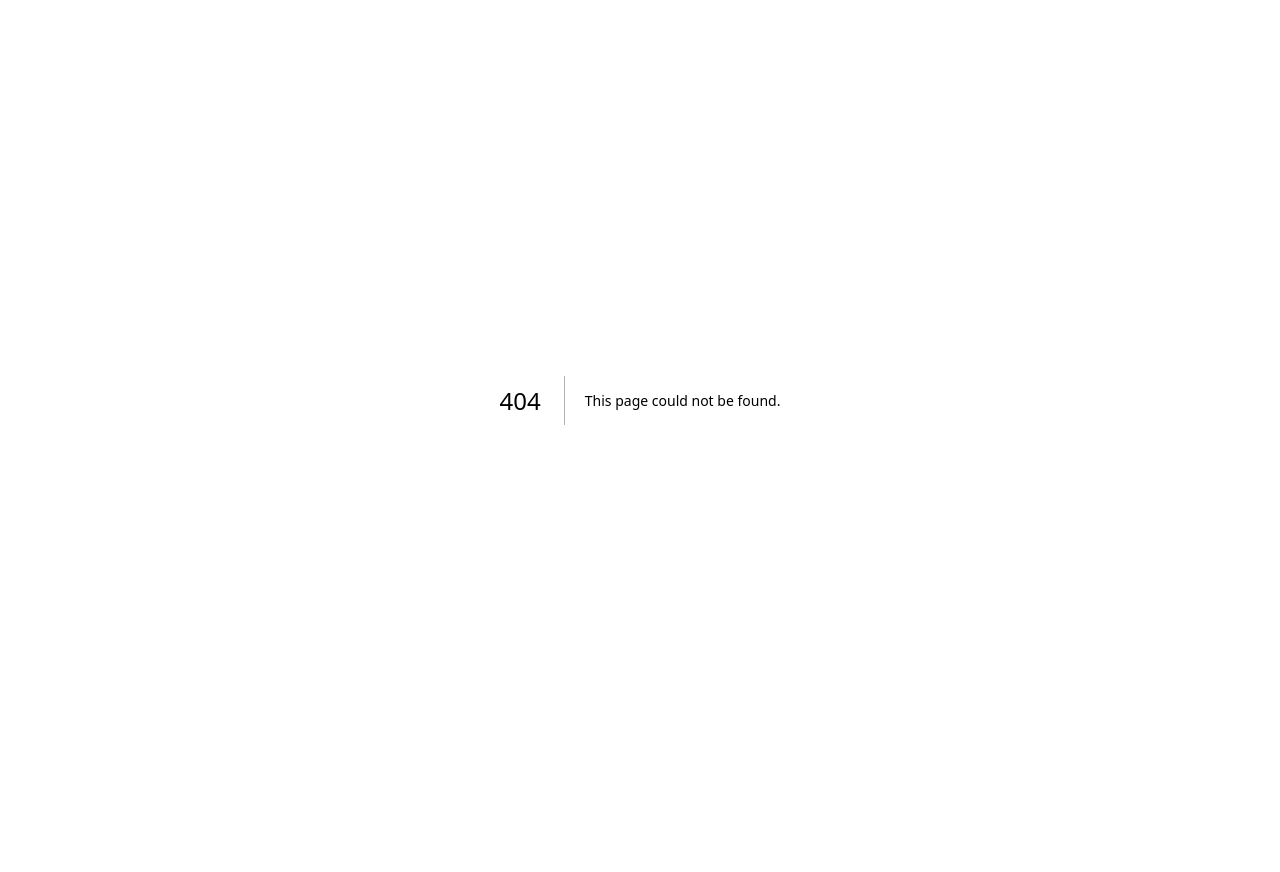
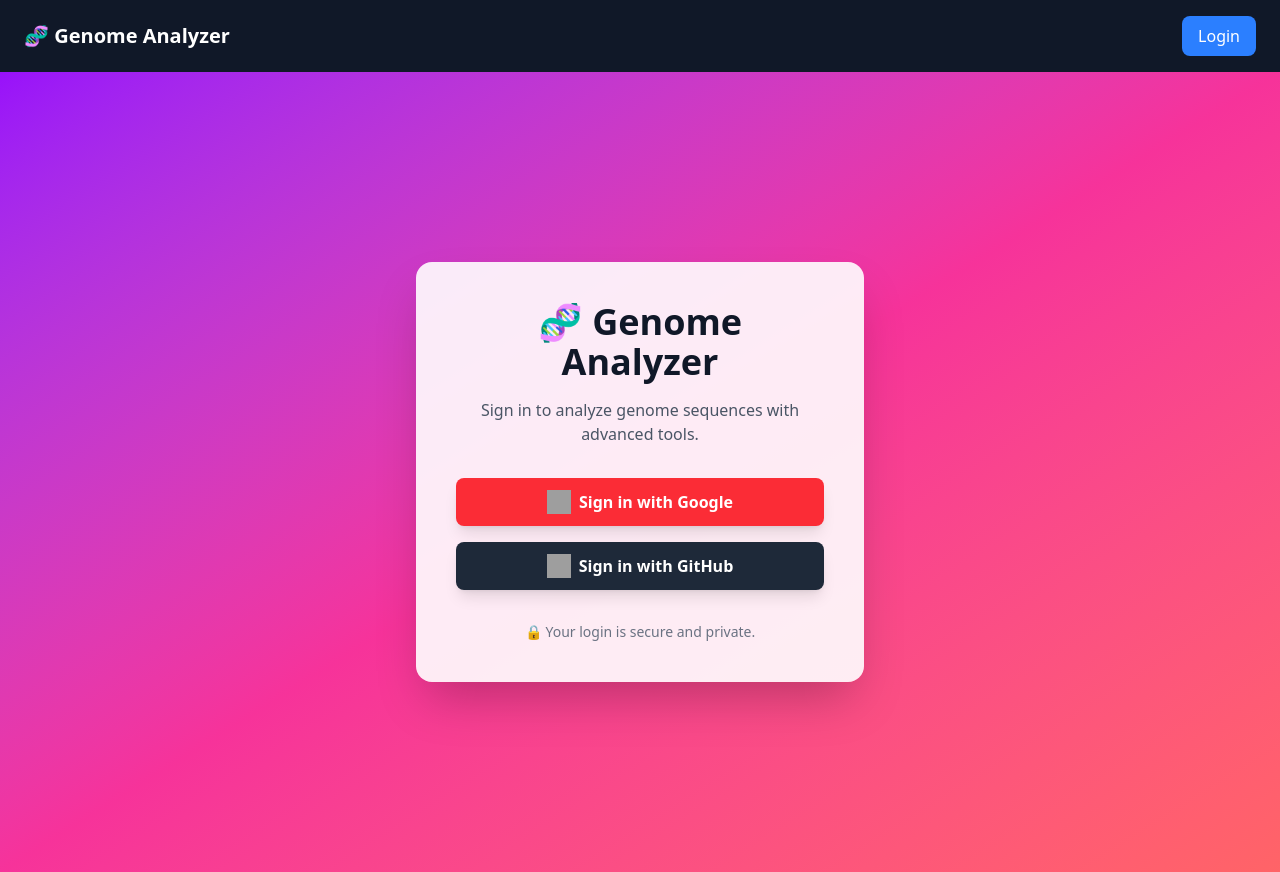
Before and after one commit to ashukr03/Genome-Analyzer, a Next.js app: page /login in a window 1280 px wide. Before the commit this address had no page. Before the commit the page ends 800 px from the top, so only its background shows below. Built offline with nearby package versions, Linux system fonts and the light colour scheme; no server answers; grey boxes are pictures that could not be loaded.

Commit message:
Add login + navbar with Firebase OAuth

```diff
--- /dev/null
+++ b/app/components/Navbar.js
@@ -0,0 +1,47 @@
+"use client";
+import Link from "next/link";
+import { auth } from "../../lib/firebaseConfig";
+import { useAuthState } from "react-firebase-hooks/auth";
+import { signOut } from "firebase/auth";
+
+export default function Navbar() {
+  const [user] = useAuthState(auth);
+
+  return (
+    <nav className="flex justify-between items-center px-6 py-4 bg-gray-900 text-white shadow-lg">
+      {/* Left Side - Logo */}
+      <Link href="/" className="text-xl font-bold hover:text-purple-400 transition">
+        🧬 Genome Analyzer
+      </Link>
+
+      {/* Right Side - Auth Buttons */}
+      <div className="flex items-center gap-4">
+        {user ? (
+          <>
+            <span className="text-sm">{user.displayName}</span>
+            {user.photoURL && (
+              <img
+                src={user.photoURL}
+                alt="profile"
+                className="w-8 h-8 rounded-full border-2 border-white"
+              />
+            )}
+            <button
+              onClick={() => signOut(auth)}
+              className="px-4 py-2 bg-red-500 hover:bg-red-600 rounded-lg transition"
+            >
+              Logout
+            </button>
+          </>
+        ) : (
+          <Link
+            href="/login"
+            className="px-4 py-2 bg-blue-500 hover:bg-blue-600 rounded-lg transition"
+          >
+            Login
+          </Link>
+        )}
+      </div>
+    </nav>
+  );
+}
--- a/app/layout.js
+++ b/app/layout.js
@@ -1,5 +1,7 @@
+// app/layout.js
 import { Geist, Geist_Mono } from "next/font/google";
 import "./globals.css";
+import Navbar from "./components/Navbar";
 
 const geistSans = Geist({
   variable: "--font-geist-sans",
@@ -12,15 +14,19 @@ const geistMono = Geist_Mono({
 });
 
 export const metadata = {
-  title: "Create Next App",
-  description: "Generated by create next app",
+  title: "Genome Analyzer",
+  description: "Next.js + Firebase App",
 };
 
 export default function RootLayout({ children }) {
   return (
     <html lang="en">
-      <body className={`${geistSans.variable} ${geistMono.variable}`}>
-        {children}
+      <body
+        className={`${geistSans.variable} ${geistMono.variable} bg-gray-50 text-gray-900`}
+      >
+        {/* ✅ Add a global wrapper (like navbar, footer if needed) */}
+        <Navbar />
+        <main className="min-h-screen">{children}</main>
       </body>
     </html>
   );
--- /dev/null
+++ b/app/login/page.js
@@ -0,0 +1,64 @@
+"use client";
+import { auth, googleProvider, githubProvider } from "../../lib/firebaseConfig";
+import { signInWithPopup } from "firebase/auth";
+import { useRouter } from "next/navigation";
+
+export default function LoginPage() {
+  const router = useRouter();
+
+  // Handle Login with Firebase
+  const handleLogin = async (provider) => {
+    try {
+      await signInWithPopup(auth, provider);
+      router.push("/"); // redirect to homepage after login
+    } catch (error) {
+      console.error(error);
+      alert("Login failed, please try again!");
+    }
+  };
+
+  return (
+    <div className="min-h-screen flex items-center justify-center bg-gradient-to-br from-purple-600 via-pink-500 to-red-400">
+      <div className="bg-white/90 shadow-2xl rounded-2xl p-10 max-w-md w-full text-center">
+        {/* Logo / Title */}
+        <h1 className="text-4xl font-extrabold text-gray-900 mb-4">
+          🧬 Genome Analyzer
+        </h1>
+        <p className="text-gray-600 mb-8">
+          Sign in to analyze genome sequences with advanced tools.
+        </p>
+
+        {/* Google Login Button */}
+        <button
+          onClick={() => handleLogin(googleProvider)}
+          className="flex items-center justify-center w-full mb-4 py-3 px-4 rounded-lg bg-red-500 hover:bg-red-600 text-white font-semibold transition-all duration-300 shadow-lg hover:scale-[1.02]"
+        >
+          <img
+            src="https://www.svgrepo.com/show/475656/google-color.svg"
+            alt="Google"
+            className="w-6 h-6 mr-2"
+          />
+          Sign in with Google
+        </button>
+
+        {/* GitHub Login Button */}
+        <button
+          onClick={() => handleLogin(githubProvider)}
+          className="flex items-center justify-center w-full py-3 px-4 rounded-lg bg-gray-800 hover:bg-gray-900 text-white font-semibold transition-all duration-300 shadow-lg hover:scale-[1.02]"
+        >
+          <img
+            src="https://www.svgrepo.com/show/475654/github-color.svg"
+            alt="GitHub"
+            className="w-6 h-6 mr-2"
+          />
+          Sign in with GitHub
+        </button>
+
+        {/* Extra UI Touch */}
+        <div className="mt-8 text-sm text-gray-500">
+          🔒 Your login is secure and private.
+        </div>
+      </div>
+    </div>
+  );
+}
--- /dev/null
+++ b/lib/firebaseConfig.js
@@ -0,0 +1,26 @@
+//Manually created file
+// lib/firebaseConfig.js
+import { initializeApp } from "firebase/app";
+import { getAuth, GoogleAuthProvider, GithubAuthProvider } from "firebase/auth";
+import { getFirestore } from "firebase/firestore";
+
+// Your web app's Firebase configuration (from Firebase Console)
+const firebaseConfig = {
+  apiKey: "AIzaSyBSWuNBvGJQ9rvKQaG9FY1_OzAcpmprbwU",
+  authDomain: "genome-analyzer.firebaseapp.com",
+  projectId: "genome-analyzer",
+  storageBucket: "genome-analyzer.firebasestorage.app",
+  messagingSenderId: "171541694621",
+  appId: "1:171541694621:web:ca433ca0daffa41d162c74"
+};
+
+// Initialize Firebase
+const app = initializeApp(firebaseConfig);
+
+// Authentication
+export const auth = getAuth(app);
+export const googleProvider = new GoogleAuthProvider();
+export const githubProvider = new GithubAuthProvider();
+
+// Firestore Database
+export const db = getFirestore(app);
--- a/package.json
+++ b/package.json
@@ -10,10 +10,12 @@
   },
   "dependencies": {
     "@tailwindcss/postcss": "^4.1.13",
+    "firebase": "^12.3.0",
     "next": "15.5.4",
     "postcss": "^8.5.6",
     "react": "19.1.0",
     "react-dom": "19.1.0",
+    "react-firebase-hooks": "^5.1.1",
     "tailwindcss": "^4.1.13"
   },
   "devDependencies": {
```
Also changed, not shown: 1 other file (tests, documents, lock files or other folders).
